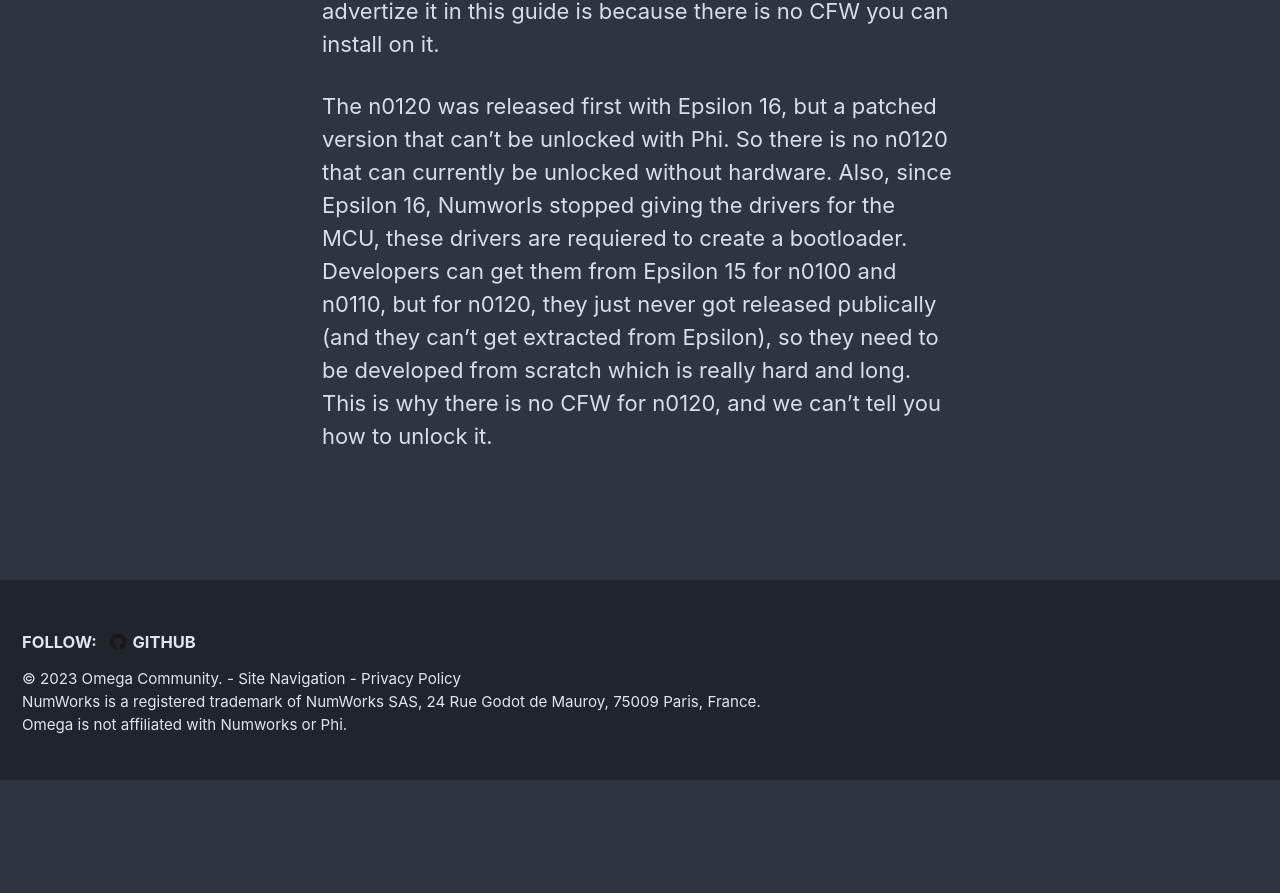
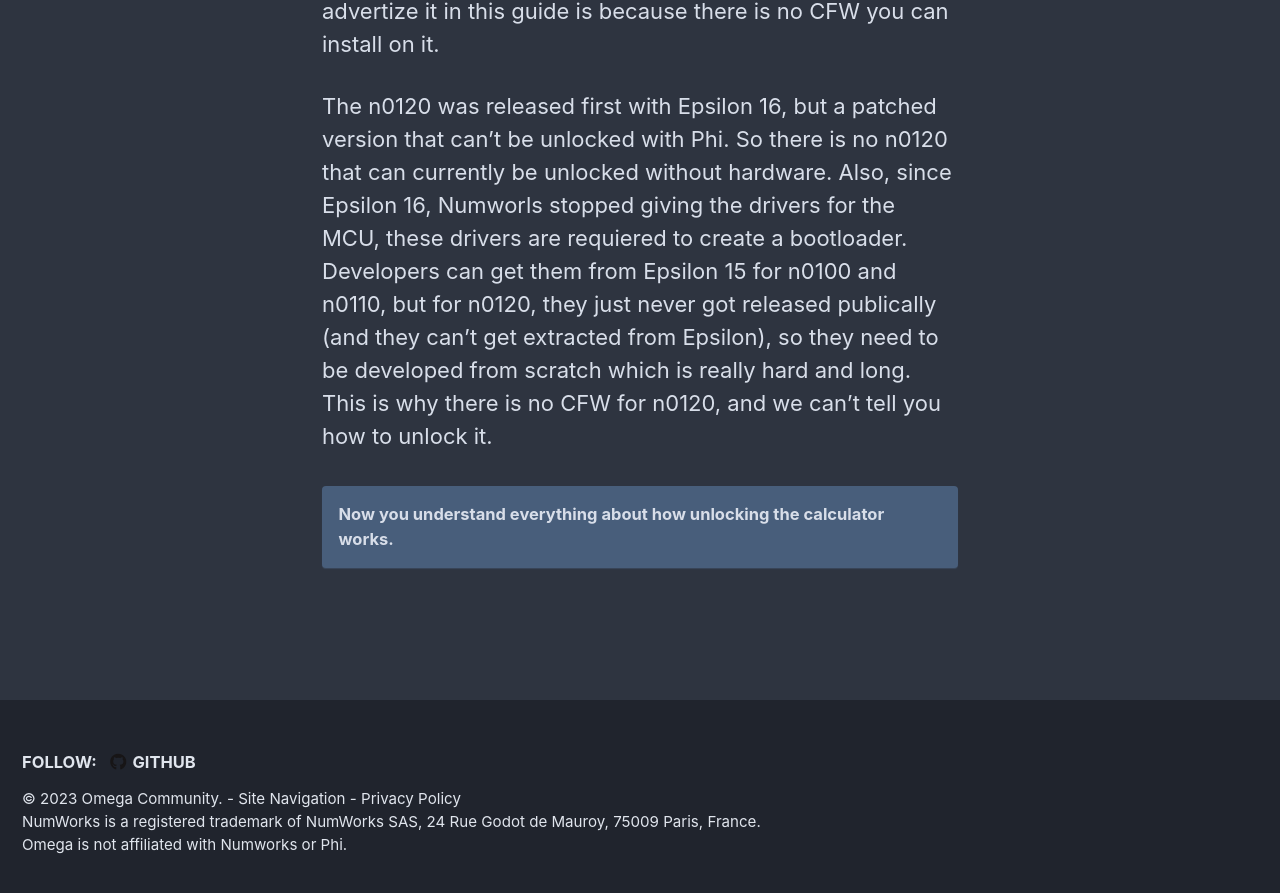
Before and after one commit to Omega-Numworks/Omega-Guide, a Jekyll site: the page built from _pages/en_US/how-does-it-work.md, in a window 1280 px wide and 900 px high, scrolled down 4219 px. Shown: the top 893 px of the window. Built offline with Jekyll 4.4.1, drawn with Linux system fonts in a browser that asks for light colours; comment, search, counter and statistics services are not loaded; before the commit the page ends 4999 px from its top, so only the background shows below that.

Commit message:
Update how-does-it-work.md

```diff
--- a/_pages/en_US/how-does-it-work.md
+++ b/_pages/en_US/how-does-it-work.md
@@ -79,3 +79,6 @@
 
 The n0120 was released first with Epsilon 16, but a patched version that can't be unlocked with Phi. So there is no n0120 that can currently be unlocked without hardware.
 Also, since Epsilon 16, Numworls stopped giving the drivers for the MCU, these drivers are requiered to create a bootloader. Developers can get them from Epsilon 15 for n0100 and n0110, but for n0120, they just never got released publically (and they can't get extracted from Epsilon), so they need to be developed from scratch which is really hard and long. This is why there is no CFW for n0120, and we can't tell you how to unlock it.
+
+Now you understand everything about how unlocking the calculator works.
+{: .notice--info}
```
